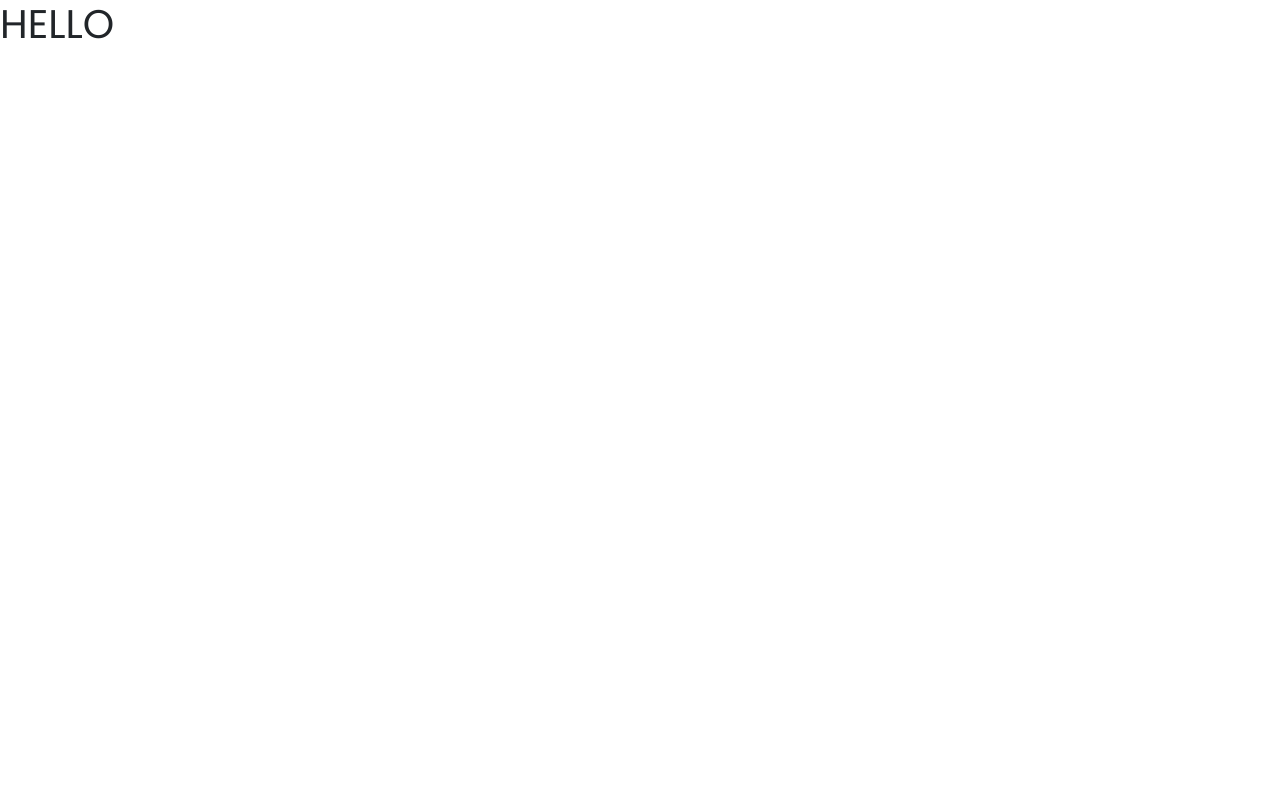
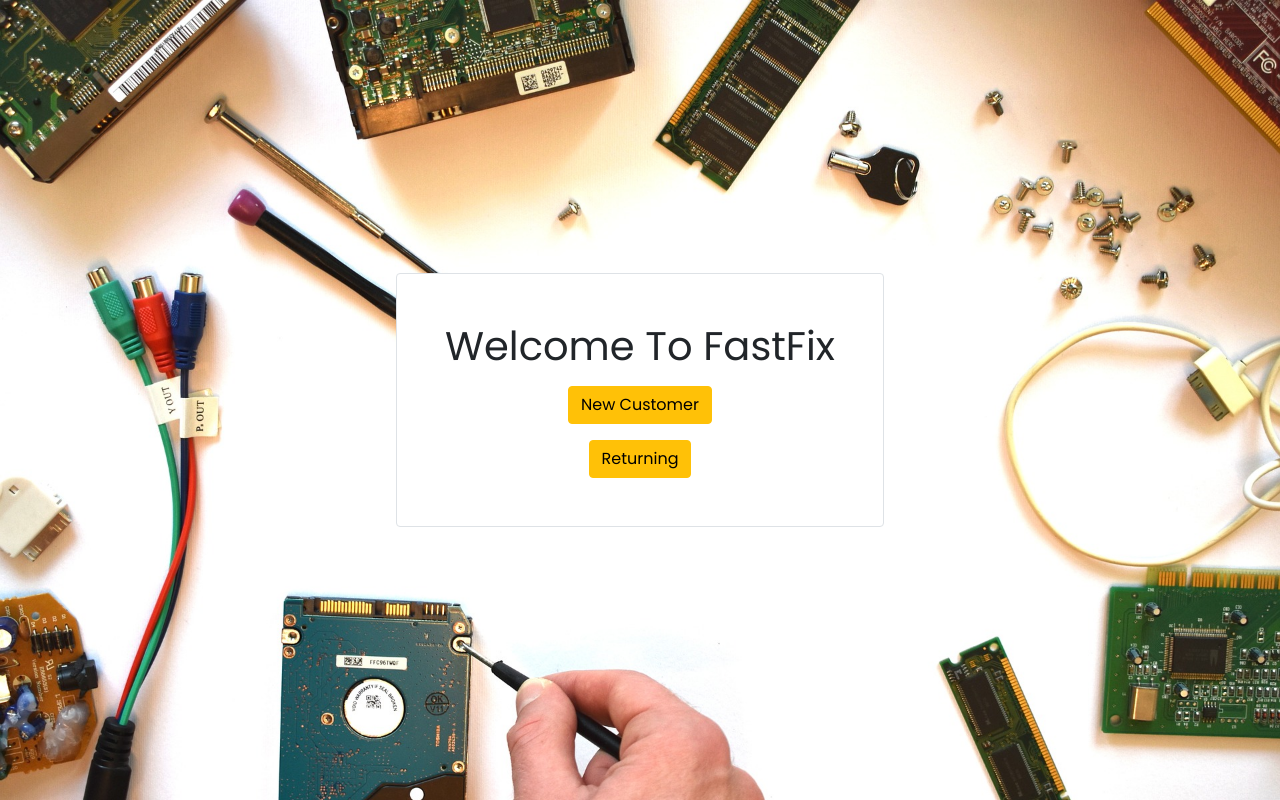
Before and after one commit to Yummy275/ff_signin, a React (Create React App) app: page / in a window 1280 px wide. Built offline with nearby package versions, Linux system fonts and the light colour scheme.

Commit message:
greeting

```diff
--- a/src/App.css
+++ b/src/App.css
@@ -1,3 +1,9 @@
 * {
     font-family: 'Poppins', sans-serif;
 }
+
+.App {
+    background-image: url('./images/pageBG.jpg');
+    background-size: cover;
+    background-position: fixed;
+}
--- a/src/App.js
+++ b/src/App.js
@@ -1,9 +1,10 @@
 import './App.css';
+import { Greeting } from './components/pages/Greeting';
 
 function App() {
     return (
         <div className="App">
-            <h1>HELLO</h1>
+            <Greeting />
         </div>
     );
 }
--- /dev/null
+++ b/src/components/helpers/styles.js
@@ -0,0 +1,3 @@
+export const styles = {
+    button: 'btn btn-warning',
+};
--- /dev/null
+++ b/src/components/pages/Greeting.js
@@ -0,0 +1,16 @@
+import React from 'react';
+import { styles } from '../helpers/styles';
+
+export const Greeting = () => {
+    return (
+        <div className="vh-100 d-flex justify-content-center align-items-center bg-transparent">
+            <div className="p-5 bg-white border rounded">
+                <h1 className="mb-3">Welcome To FastFix</h1>
+                <div className="d-flex flex-column align-items-center gap-3">
+                    <button className={styles.button}>New Customer</button>
+                    <button className={styles.button}>Returning</button>
+                </div>
+            </div>
+        </div>
+    );
+};
```
Also changed, not shown: src/images/pageBG.jpg (added).
